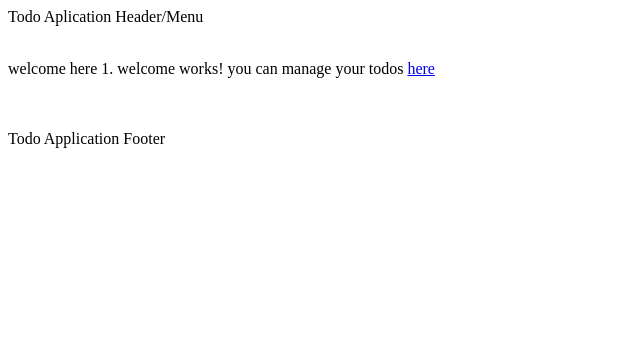
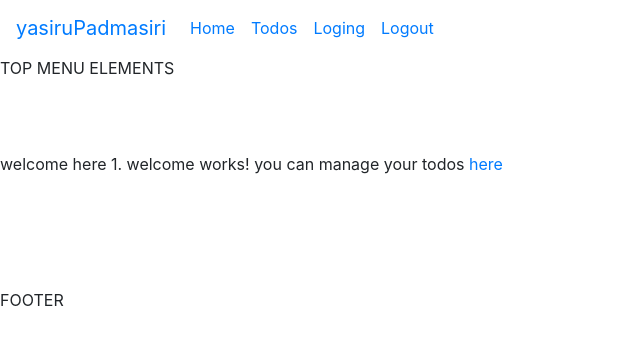
Before and after one commit to yasiruPadmasiri/angular_java_springboot, an Angular app in the folder frontend/todo/: page /welcome/1 in a window 1280 px wide. Shown: the top 344 px of the page, without its empty margins (0-640 px from the left). Built offline with nearby package versions, Linux system fonts and the light colour scheme.

Commit message:
add bootstrap succussfuly

```diff
--- a/frontend/todo/src/app/app.component.html
+++ b/frontend/todo/src/app/app.component.html
@@ -309,9 +309,9 @@
 </h2>
 
 <div> component</div> -->
-Todo Aplication Header/Menu
+<app-menu></app-menu>
 <br><br>
 <router-outlet></router-outlet>
 
 <br><br>
-Todo Application Footer
+<app-footer></app-footer>
--- a/frontend/todo/src/app/app.module.ts
+++ b/frontend/todo/src/app/app.module.ts
@@ -8,6 +8,8 @@
 import { FormsModule } from '@angular/forms';
 import { ErrorComponent } from './error/error.component';
 import { ListTodoComponent } from './list-todo/list-todo.component';
+import { MenuComponent } from './menu/menu.component';
+import { FooterComponent } from './footer/footer.component';
 
 @NgModule({
   declarations: [
@@ -16,6 +18,8 @@
     LoginComponent,
     ErrorComponent,
     ListTodoComponent,
+    MenuComponent,
+    FooterComponent,
 
   ],
   imports: [
--- /dev/null
+++ b/frontend/todo/src/app/footer/footer.component.html
@@ -0,0 +1,3 @@
+<br>
+<br>
+FOOTER
--- /dev/null
+++ b/frontend/todo/src/app/footer/footer.component.ts
@@ -0,0 +1,15 @@
+import { Component, OnInit } from '@angular/core';
+
+@Component({
+  selector: 'app-footer',
+  templateUrl: './footer.component.html',
+  styleUrls: ['./footer.component.css']
+})
+export class FooterComponent implements OnInit {
+
+  constructor() { }
+
+  ngOnInit(): void {
+  }
+
+}
--- a/frontend/todo/src/app/login/login.component.html
+++ b/frontend/todo/src/app/login/login.component.html
@@ -2,7 +2,7 @@
 <div>
 
 User name: <input type="text" name="username" [(ngModel)]="username">
-Password: <input type="password" name="password" [(ngModel)]="password" >
+Password: <input  type="password" name="password" [(ngModel)]="password" >
 <button (click)=handlelogin()>Login</button>
 </div>
 <!-- UsenName:{{username}} -->
--- /dev/null
+++ b/frontend/todo/src/app/menu/menu.component.html
@@ -0,0 +1,20 @@
+<header>
+    <nav class ="navbar navbar-expand-lg">
+        <div> <a href="https://www.yasiruPadmasiri.com" class="navbar-brand"> yasiruPadmasiri</a></div>
+    <ul class="navbar-nav">
+        <li><a href='/welcome/yasiruPadmasiri'class='nav-link'> Home</a></li>
+        <li><a href=' /todo'class='nav-link'>Todos</a></li>
+
+    </ul>
+    <ul class="navbar-nav">
+        <li><a href='/login'class='nav-link'> Loging</a></li>
+        <li><a href='/logout'class='nav-link'>Logout</a></li>
+
+    </ul>
+    </nav>
+</header>
+
+
+TOP MENU ELEMENTS
+<br>
+<br>
--- /dev/null
+++ b/frontend/todo/src/app/menu/menu.component.ts
@@ -0,0 +1,15 @@
+import { Component, OnInit } from '@angular/core';
+
+@Component({
+  selector: 'app-menu',
+  templateUrl: './menu.component.html',
+  styleUrls: ['./menu.component.css']
+})
+export class MenuComponent implements OnInit {
+
+  constructor() { }
+
+  ngOnInit(): void {
+  }
+
+}
--- a/frontend/todo/src/styles.css
+++ b/frontend/todo/src/styles.css
@@ -1 +1,2 @@
 /* You can add global styles to this file, and also import other style files */
+@import url(https://cdn.jsdelivr.net/npm/bootstrap@4.5.3/dist/css/bootstrap.min.css)
```
Also changed, not shown: frontend/todo/src/app/footer/footer.component.css (added), frontend/todo/src/app/menu/menu.component.css (added), 2 other files (tests, documents, lock files or other folders).
